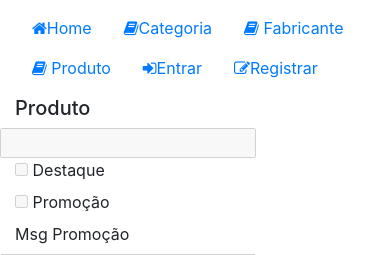
After one commit to sofiaacost4/progweb2026, a Django app: page /produto/details/1 in a window 390 px wide. The commit adds this page. Shown: the top 255 px of the page. Run offline with Django 4.2, Linux system fonts and the light colour scheme; data that the repository does not hold is empty; some libraries are stand-ins or nearby versions.

Commit message:
cap 7 pt 4 botão salvar e botão ver

```diff
--- /dev/null
+++ b/Loja/loja/templates/produto/produto-details.html
@@ -0,0 +1,54 @@
+{% extends "base.html" %}
+{% load static %}
+{% block title %}Início{% endblock %}
+{% block styles %}
+<link rel="stylesheet" href="{% static 'css/home.css' %}">
+{% endblock %}
+{% block content %}
+<div id="content">
+    <div class="container">
+    <!--<form method="POST" action= "/produto/edit" >
+        {% csrf_token %}!-->
+        <div class="row">
+            <!--<input type="hidden" value="{{produto.id}}" name="id">!-->
+            <h5 for="Produto" class="col-md-2">Produto</h5>
+            <input value="{{produto.Produto}}" name="Produto" disabled>
+        </div>
+        <div class="row">
+            <div class="col-md-2">
+                {% if produto.destaque %}
+                <input type="checkbox" checked name="destaque" disabled>
+                {% else %}
+                <input type="checkbox" name="destaque" disabled>
+                {% endif %}
+                <label for="destaque">Destaque</label>
+            </div>
+        </div>
+        <div class="row">
+            <div class="col-md-2">
+                {% if produto.promocao %}
+                <input type="checkbox" checked name="promocao" disabled>
+                {% else %}
+                <input type="checkbox" name="promocao" disabled>
+                {% endif %}
+                <label for="promocao">Promoção</label>
+            </div>
+        </div>
+        <div class="row">
+            <label for="msgPromocao" class="col-md-2">Msg Promoção</label>
+            <input value="{{produto.msgPromocao}}" name="msgPromocao" disabled>
+        </div>
+        <div class="row mt-3">
+            <img class="border border-secondary" width="200px" src="/media/{{produto.image}}"/>
+        </div>
+        <div class="row">
+            <!--<button type="submit" class="btn btn-danger col-md-2 mt-3 mr-2"><i class="fa fa-check"></i> Salvar</button>!-->
+            <a href={% url 'produto' %} class="btn bg-secondary col-md-2 mt-3"><i class="fa fa-rotate-left"></i> Retornar</a>
+        </div>
+        <!--</form>!-->
+    </div>
+</div>
+{% endblock %}
+{% block scripts %}
+<script src="{% static 'js/home.js' %}"></script>
+{% endblock %}
--- a/Loja/loja/templates/produto/produto.html
+++ b/Loja/loja/templates/produto/produto.html
@@ -11,7 +11,7 @@
         {% for prod in produtos %}
         <div class="row">
             <h5 class="col-md-3">{{prod.Produto}}</h5>
-            <a href={% url 'produto' prod.id %} class= "btn btn-primary mb-2 mr-2"><i class="fa fa-search"></i> Ver</a>
+            <a href={% url 'details_produto' prod.id %} class= "btn btn-primary mb-2 mr-2"><i class="fa fa-search"></i> Ver</a>
             <a href={% url 'edit_produto' prod.id %} class= "btn bg-secondary mb-2 mr-2"><i class="fa fa-edit"></i> Editar</a>
             <a href={% url 'produto' prod.id %} class= "btn btn-warning mb-2"><i class="fa fa-sign-in"></i> Apagar</a>
         </div>
--- a/Loja/loja/urls/ProdutoUrls.py
+++ b/Loja/loja/urls/ProdutoUrls.py
@@ -1,7 +1,9 @@
 from django.urls import path
-from loja.views.ProdutoView import list_produto_view, edit_produto_view
+from loja.views.ProdutoView import list_produto_view, edit_produto_view, edit_produto_postback, details_produto_view
 urlpatterns = [
     path("", list_produto_view, name='produto'),
     path("<int:id>", list_produto_view, name='produto'),
     path("edit/<int:id>", edit_produto_view, name= 'edit_produto'),
+    path("edit", edit_produto_postback, name= 'edit_produto_postback'),
+    path("details/<int:id>", details_produto_view, name= 'details_produto'),
 ]
--- a/Loja/loja/views/ProdutoView.py
+++ b/Loja/loja/views/ProdutoView.py
@@ -1,8 +1,7 @@
 from loja.models import Produto
 from datetime import timedelta, datetime
 from django.utils import timezone
-from django.shortcuts import render
-from loja.models import Produto
+from django.shortcuts import render, redirect
 
 def edit_produto_view(request, id=None):
     produtos = Produto.objects.all()
@@ -42,6 +41,40 @@ def list_produto_view(request, id=None):
     context = {'produtos': produtos}
     return render(request, template_name='produto/produto.html', context=context, status=200)
 
+def edit_produto_postback(request, id=None):
+    if request.method == 'POST':
+        id = request.POST.get("id")
+        produto = request.POST.get("Produto")
+        destaque = request.POST.get("destaque")
+        promocao = request.POST.get("promocao")
+        msgPromocao = request.POST.get("msgPromocao")
+        print("postback")
+        print(id)
+        print(produto)
+        print(destaque)
+        print(promocao)
+        print(msgPromocao)
+        try:
+            obj_produto = Produto.objects.filter(id=id).first()
+            obj_produto.Produto = produto
+            obj_produto.destaque = (destaque is not None)
+            obj_produto.promocao = (promocao is not None)
+            if msgPromocao is not None:
+                obj_produto.msgPromocao = msgPromocao
+            obj_produto.save()
+            print("Produto %s salvo com sucesso" % produto)
+        except Exception as e:
+            print("Erro salvando edição de produto: %s" % e)
+    return redirect("/produto")
+
+def details_produto_view(request, id=None):
+    produtos = Produto.objects.all()
+    if id is not None:
+        produtos = produtos.filter(id=id)
+    produto = produtos.first()
+    print(produto)
+    context = {'produto': produto}
+    return render(request, template_name='produto/produto-details.html', context=context,status=200)
 
 #cd loja
 #Set-ExecutionPolicy -ExecutionPolicy RemoteSigned -Scope CurrentUser
```
Also changed, not shown: Loja/lojaAdmin/media/monitor-24-pol.jpg (added), Loja/lojaAdmin/media/monitor-24-pol_jdTyjeq.jpg (added), Loja/lojaAdmin/media/windows-11.jpg (added), Loja/lojaAdmin/media/windows-11_1x3iUHO.jpg (added), 1 other file.
